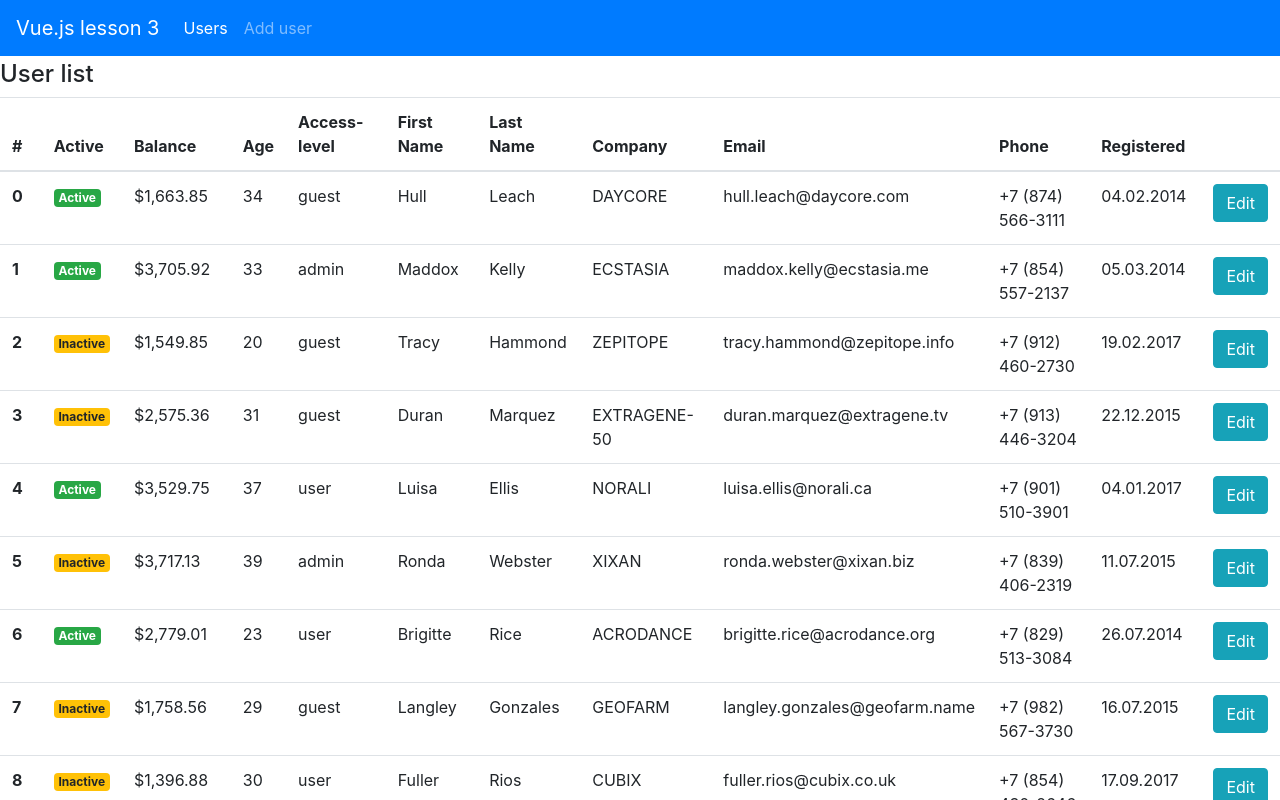
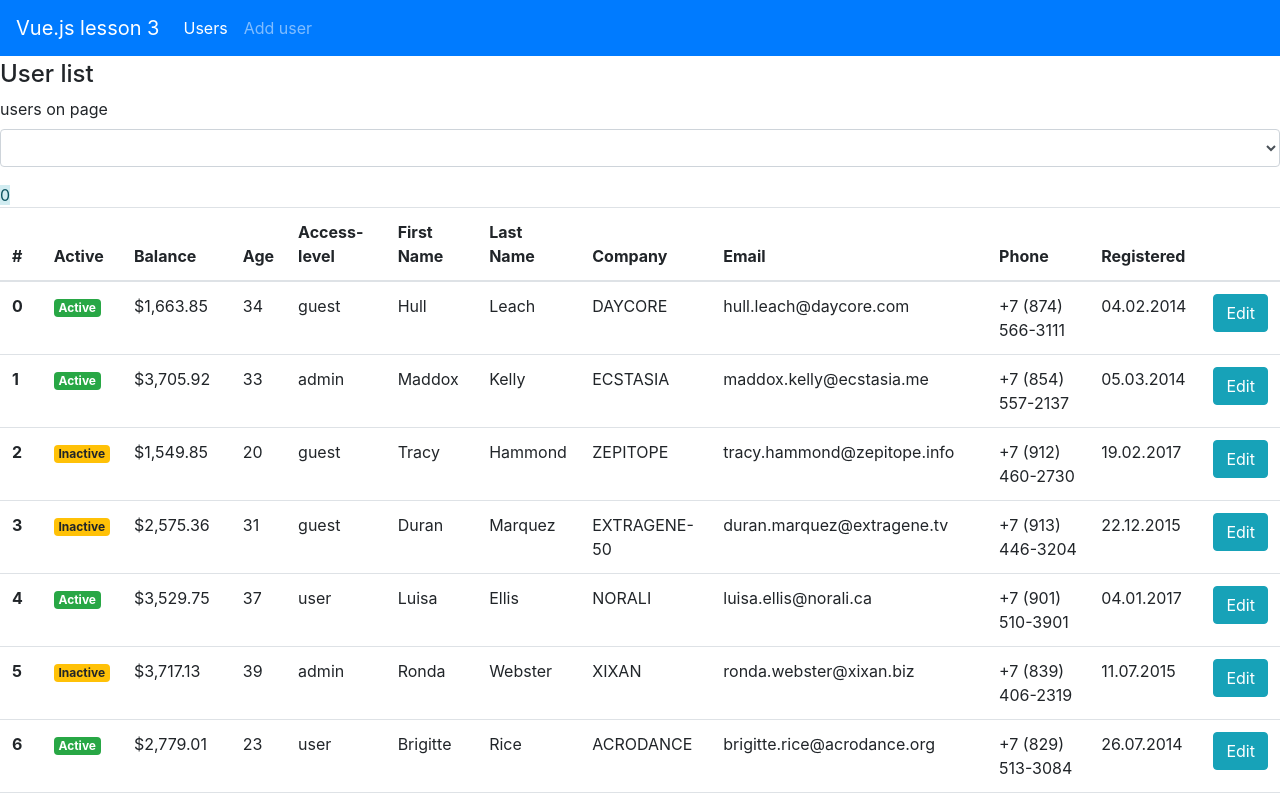
Before and after one commit to glebec-v/vue-lessons-js, a Vue app: page /users in a window 1280 px wide. Shown: the top 800 px of the page. Built offline with nearby package versions, Linux system fonts and the light colour scheme; data requests are answered from the project's data file.

Commit message:
home-task-4 started pagination

```diff
--- a/src/components/ListControls.vue
+++ b/src/components/ListControls.vue
@@ -1,15 +1,31 @@
 <template>
-
+    <div>
+        <paginator-settings v-on:usersonpage="settingsHandler"></paginator-settings>
+        <span class="alert-info">{{ paginator.lines }}</span>
+    </div>
 </template>
 
 <script>
     const paginator = {}; // todo import
-    const paginatorSettings = {}; // todo import
+    import paginatorSettings from '@/components/PaginatorSettings'
     export default {
         name: "list-controls",
         components: {
             'paginator-controls': paginator,
             'paginator-settings': paginatorSettings
+        },
+        data() {
+            return {
+                paginator: {
+                    lines: 0,
+                    page: 0
+                }
+            }
+        },
+        methods: {
+            settingsHandler: function (eventData) {
+                this.paginator.lines = eventData.lines;
+            }
         }
     }
 </script>
--- /dev/null
+++ b/src/components/PaginatorSettings.vue
@@ -0,0 +1,32 @@
+<template>
+    <div class="form-group">
+        <label for="pageSettings">users on page</label>
+        <select class="form-control" id="pageSettings" v-model="selected" v-on:input="onSelected($event.target.value)">
+            <option value="5">5</option>
+            <option value="10">10</option>
+            <option value="25">25</option>
+            <option value="50">50</option>
+        </select>
+    </div>
+</template>
+
+<script>
+    export default {
+        name: 'paginator-settings',
+        data() {
+            return {
+                selected: ''
+            }
+        },
+        methods: {
+            onSelected: function (value) {
+                console.log(value);
+                this.$emit('usersonpage', { lines: value });
+            }
+        }
+    }
+</script>
+
+<style scoped>
+
+</style>
```
